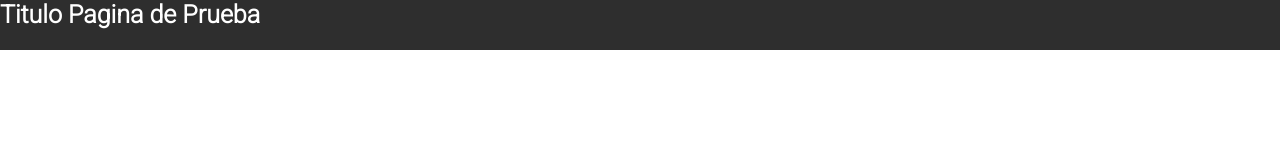
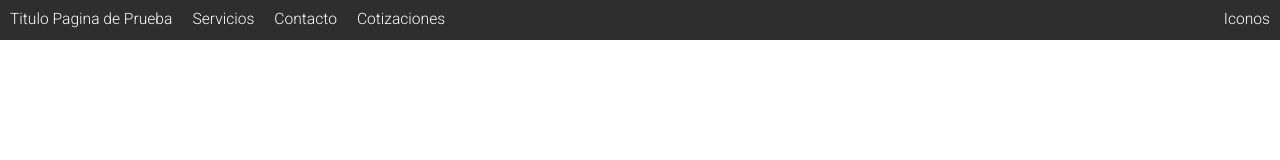
Before and after one commit to HectorLara18/PaginaPrueba, a plain HTML site: page index.html in a window 1280 px wide. Drawn offline with Linux system fonts and the light colour scheme.

Commit message:
se completa nav-menu

```diff
--- a/index.html
+++ b/index.html
@@ -17,7 +17,13 @@
 
 <body>
     <header class="main-header">
-        <h3>Titulo Pagina de Prueba</h3>
+            <ul class="header-ul">
+                <li class="header-li">Titulo Pagina de Prueba</li>
+                <li class="header-li li-hover">Servicios</li>
+                <li class="header-li li-hover">Contacto</li>
+                <li class="header-li li-hover">Cotizaciones</li>
+                <li class="header-li li-hover li-icons">Iconos</li>
+            </ul>
     </header>
     <main class="main-element">
 
--- a/style.css
+++ b/style.css
@@ -8,6 +8,8 @@
 
     --background-color: #F3F3F4;
     --background-header: #2e2e2e;
+    --background-header-hover: #636060;
+    --border-header: #E6AF2E;
 
 
 
@@ -18,10 +20,33 @@
     background-color: var(--background-header);
     color: white;
     width: 100%;
-    height: 5rem;
+    height: 4rem;
     justify-content: center;
 }
 
 .main-element{
     background-color: var(--background-color);
 }
+
+.header-ul{
+    display: flex;
+    height: 100%;
+}
+
+.header-li{
+    list-style: none;
+    height: 100%;
+    justify-content: center;
+    text-align: center;
+    cursor: pointer;
+    padding: 1rem;
+}
+
+.li-hover:hover{
+    background-color: var(--background-header-hover);
+    border-bottom: solid .3rem var(--border-header);
+}
+
+.li-icons{
+    margin-left: auto;
+}
```
